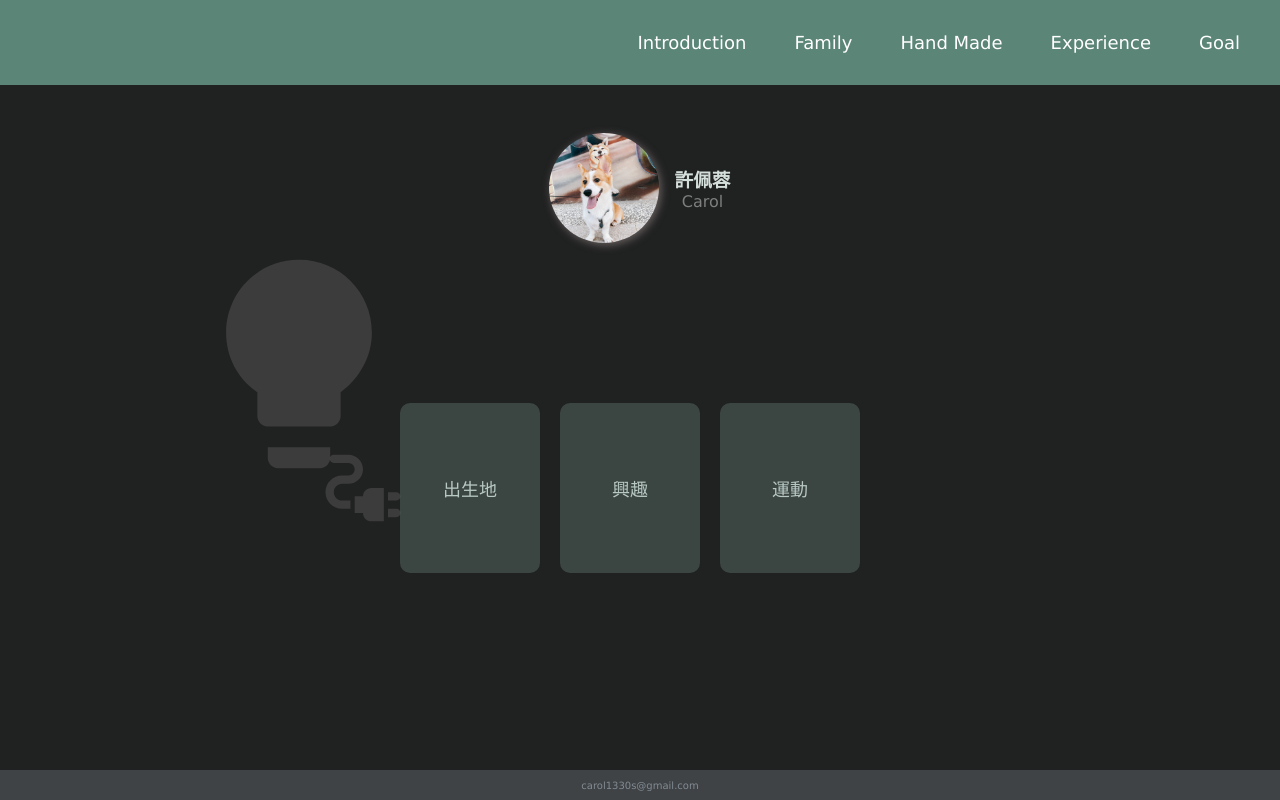
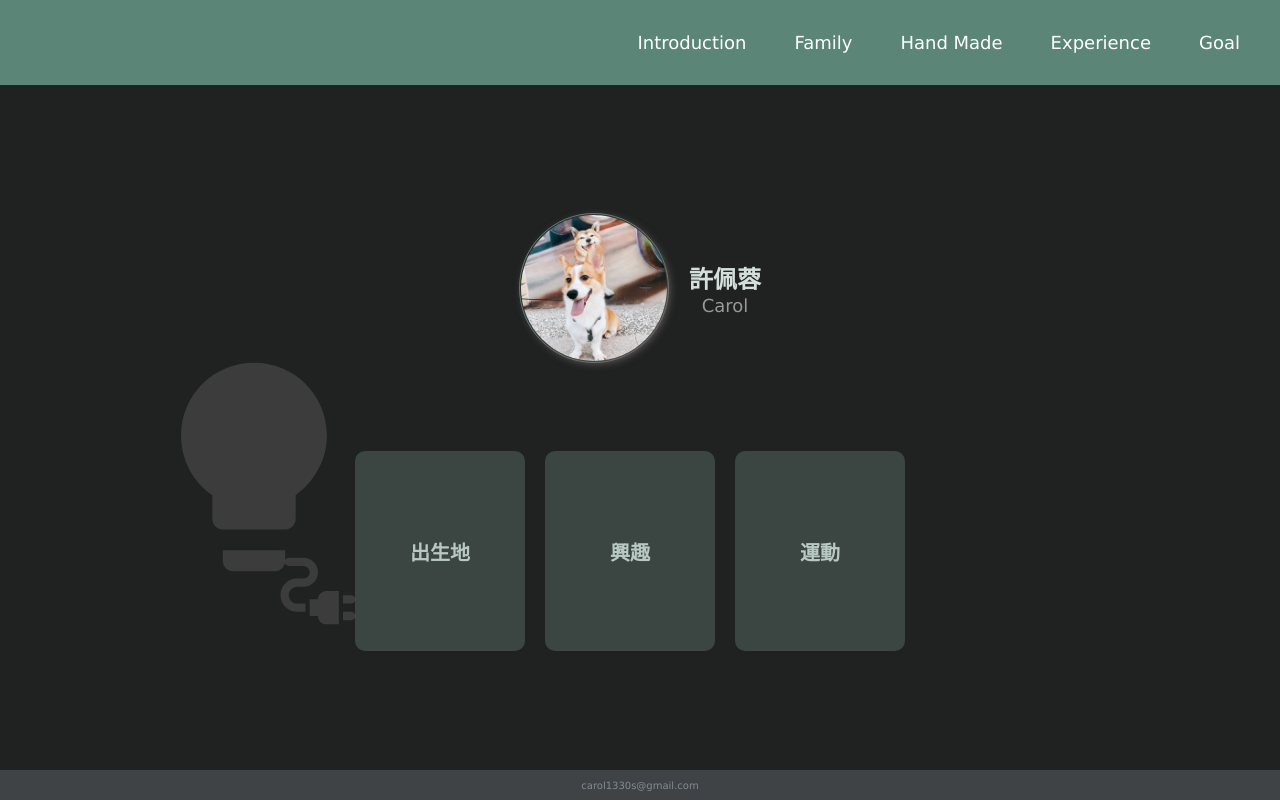
Before and after one commit to carol00/Introduction, a React (Create React App) app: page / in a window 1280 px wide. Built offline with nearby package versions, Linux system fonts and the light colour scheme.

Commit message:
[修改] 調整自我介紹頁樣式

```diff
--- a/src/component/rotateTitle/rotateTitle.module.sass
+++ b/src/component/rotateTitle/rotateTitle.module.sass
@@ -2,8 +2,8 @@
 
 .root
   .wrap
-    width: 140px
-    height: 170px
+    width: 170px
+    height: 200px
     margin-right: 20px
     perspective: 1000px
   .content
@@ -18,14 +18,15 @@
     position: absolute
     border-radius: 10px
     background: #528b781f
-    font-size: 18px
+    font-size: 20px
+    font-weight: 600
     +variable.set-flex(center, center)
     backface-visibility: hidden
   .front
     background: #b8e5d62e
     color: #b8c9c4
   .back
-    background: #c1cac7
+    background: #dddddd
     color: #333232
     transform: rotateY(180deg)
   .flip
--- a/src/view/introduction/Introduction.jsx
+++ b/src/view/introduction/Introduction.jsx
@@ -11,7 +11,7 @@ function About() {
         <img src={Image} alt="C" />
       </div>
       <div className={styles.name}>
-        <h3>許佩蓉</h3>
+        <h2>許佩蓉</h2>
         <p>Carol</p>
       </div>
     </div>
--- a/src/view/introduction/introduction.module.sass
+++ b/src/view/introduction/introduction.module.sass
@@ -1,26 +1,30 @@
-$pic-size: 110px
+$pic-size: 150px
 @use '../../style/variable' as variable
 
 .root
-  margin: 3rem 0
+  margin: 8rem 0
   > div
     +variable.set-flex(center, center)
   .content
     position: relative
-    margin-top: 7rem
+    margin-top: 2.5rem
   .pic
     width: $pic-size
     height: $pic-size
+    border: 1px variable.$header-bg solid
+    border-radius: 50%
+    padding: 1px
     img
       width: 100%
       border-radius: 50%
       box-shadow: 2px 2px 8px #6a6161
   .name
-    margin-left: 15px
-    h3
+    margin-left: 20px
+    h2
       color: #d4dedb
     p
-      color: #b0b0b0a6
+      color: #959998
+      font-size: 18px
   .description
     +variable.set-flex(center, center)
     margin: 3rem 0
@@ -30,7 +34,8 @@ $pic-size: 110px
     height: 100%
     position: absolute
     +variable.set-flex(center, center)
-    margin-right: 45.5rem
+    margin-right: 51.1rem
+    margin-top: 5rem
     .lightBulbIcon
       margin-top: -15.5rem
       margin-left: 2.88rem
```
